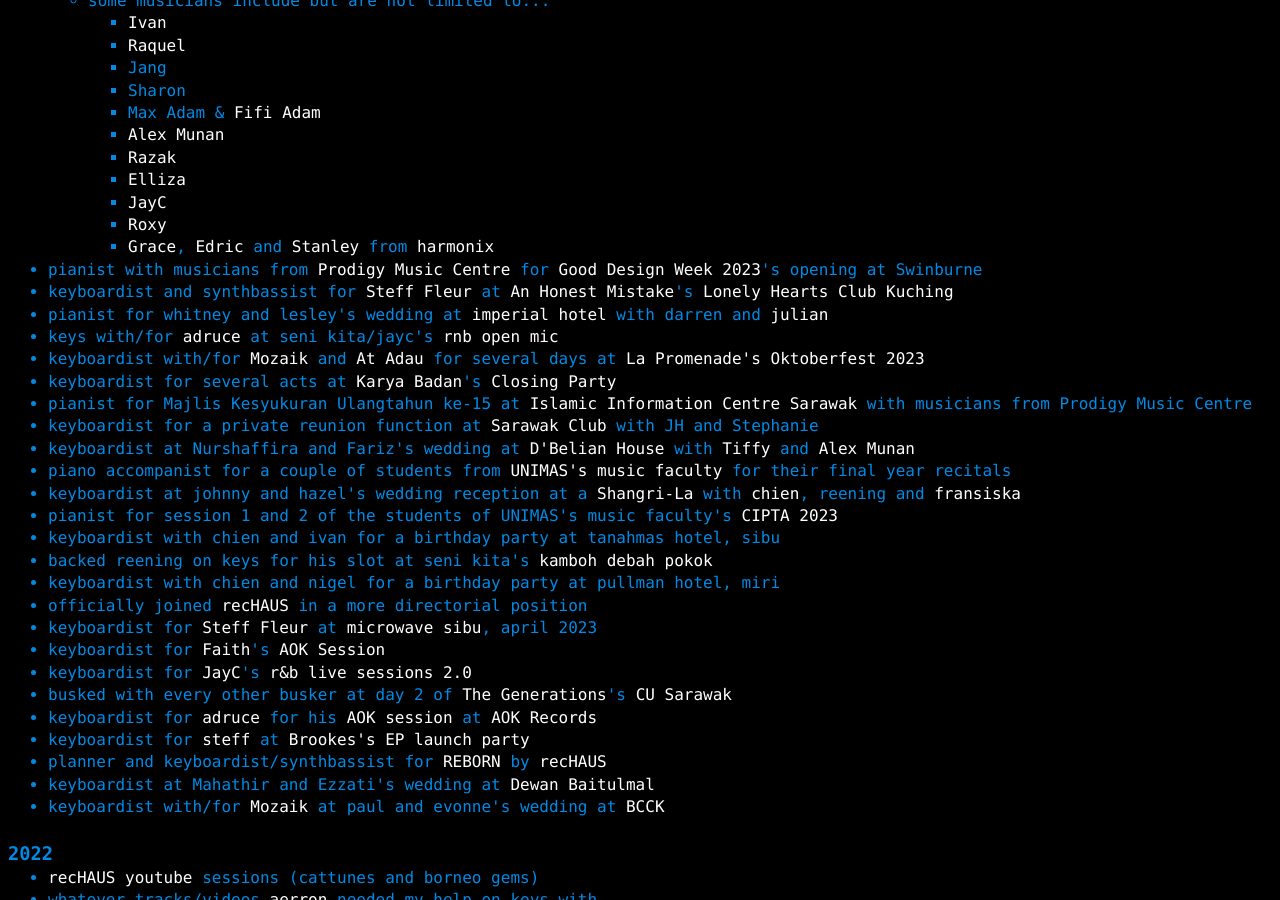
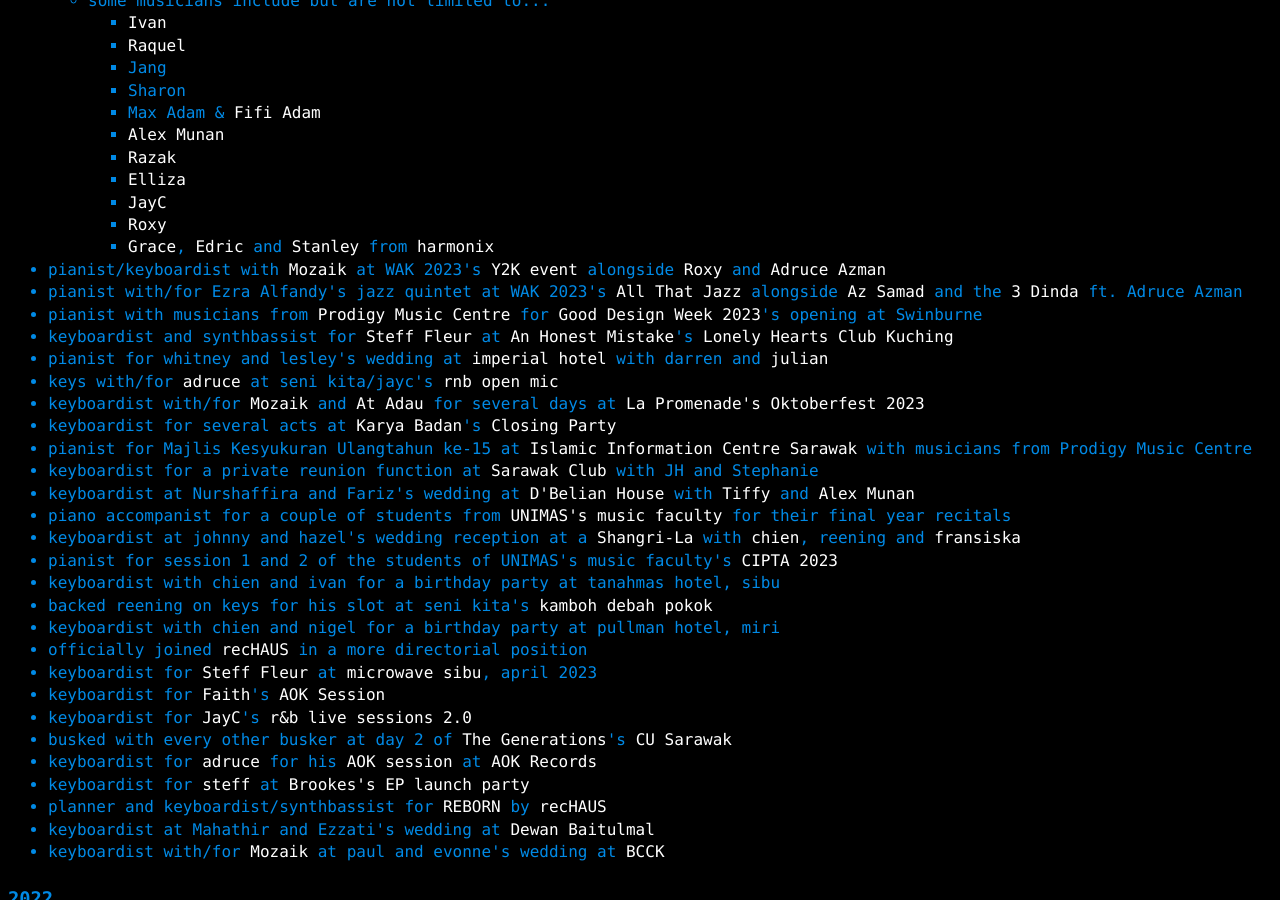
Before and after one commit to a-erfan-aa/a-erfan-aa.github.io, a Jekyll site: the page built from things-i-make/music-comprehensive.html, in a window 1280 px wide and 900 px high, scrolled down 1048 px. Built offline with Jekyll 4.4.1, drawn with Linux system fonts in a browser that asks for light colours.

Commit message:
Add jazz and y2k WAK events to music-comprehensive.html

```diff
--- a/things-i-make/music-comprehensive.html
+++ b/things-i-make/music-comprehensive.html
@@ -121,6 +121,8 @@
 				</li>
 			</ul>
 		</li>
+		<li>pianist/keyboardist with <a href="https://www.instagram.com/soundofmozaik/">Mozaik</a> at WAK 2023's <a href="https://www.instagram.com/p/Cy-X8KDv6am/">Y2K event</a> alongside <a href="https://www.instagram.com/roxyixzy/">Roxy</a> and <a href="https://www.instagram.com/adruceazman/">Adruce Azman</a></li>
+		<li>pianist with/for Ezra Alfandy's jazz quintet at WAK 2023's <a href="https://www.instagram.com/p/Cy2QSWwvOc7/">All That Jazz</a> alongside <a href="http://www.azsamad.com/">Az Samad</a> and the <a href="https://www.instagram.com/irama_3dinda/">3 Dinda</a> ft. Adruce Azman</li>
 		<li>pianist with musicians from <a href="https://www.facebook.com/p/Prodigy-Music-Centre-100063630607455/">Prodigy Music Centre</a> for <a href="https://swinburne.edu.my/events/good-design-week-2023/">Good Design Week 2023</a>'s opening at Swinburne</li>
 		<li>keyboardist and synthbassist for <a href="https://www.instagram.com/fleursteff/">Steff Fleur</a> at <a href="https://www.instagram.com/ahmband/">An Honest Mistake</a>'s <a href="https://www.instagram.com/p/CygBqk2PUC1/?img_index=1">Lonely Hearts Club Kuching</a></li>
 		<li>pianist for whitney and lesley's wedding at <a href="https://www.imperialhotelkuching.com.my/index1.html">imperial hotel</a> with darren and <a href="https://www.instagram.com/julianevan_amang_baga/">julian</a></li>
```
